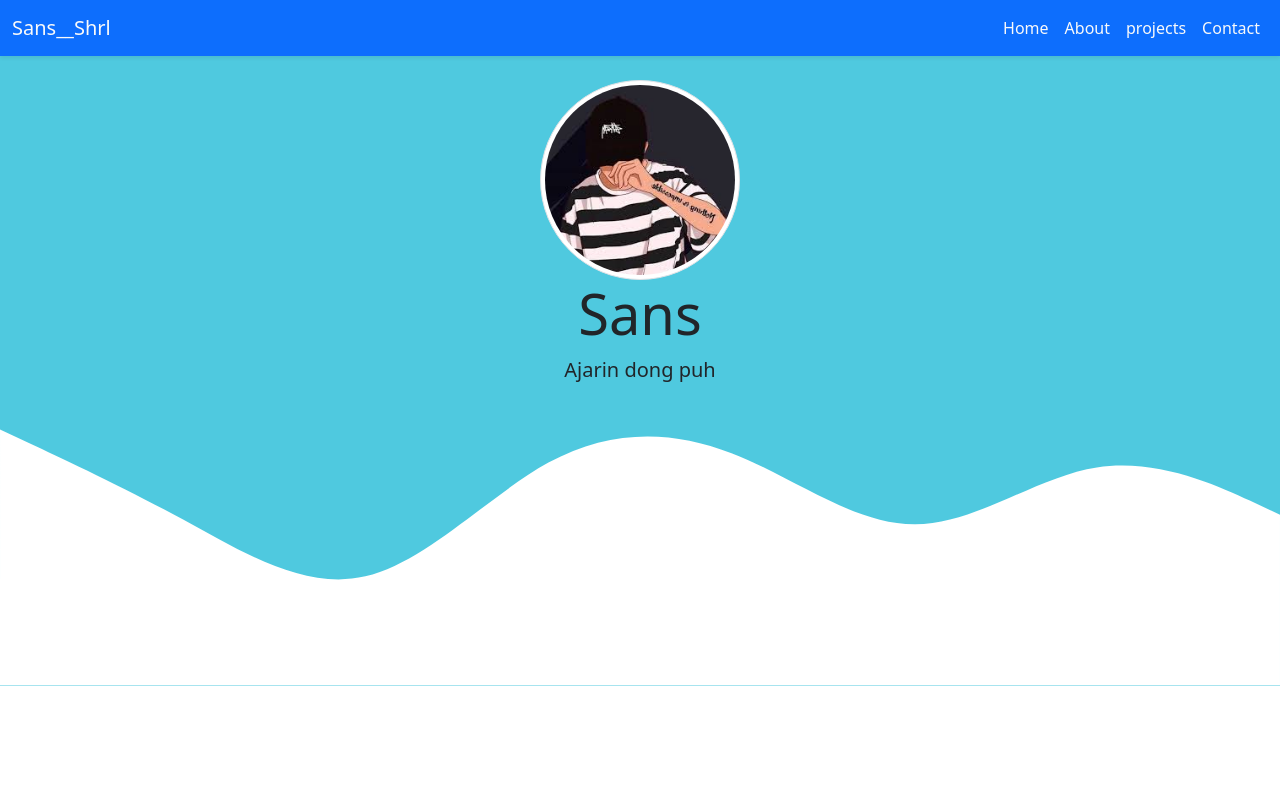
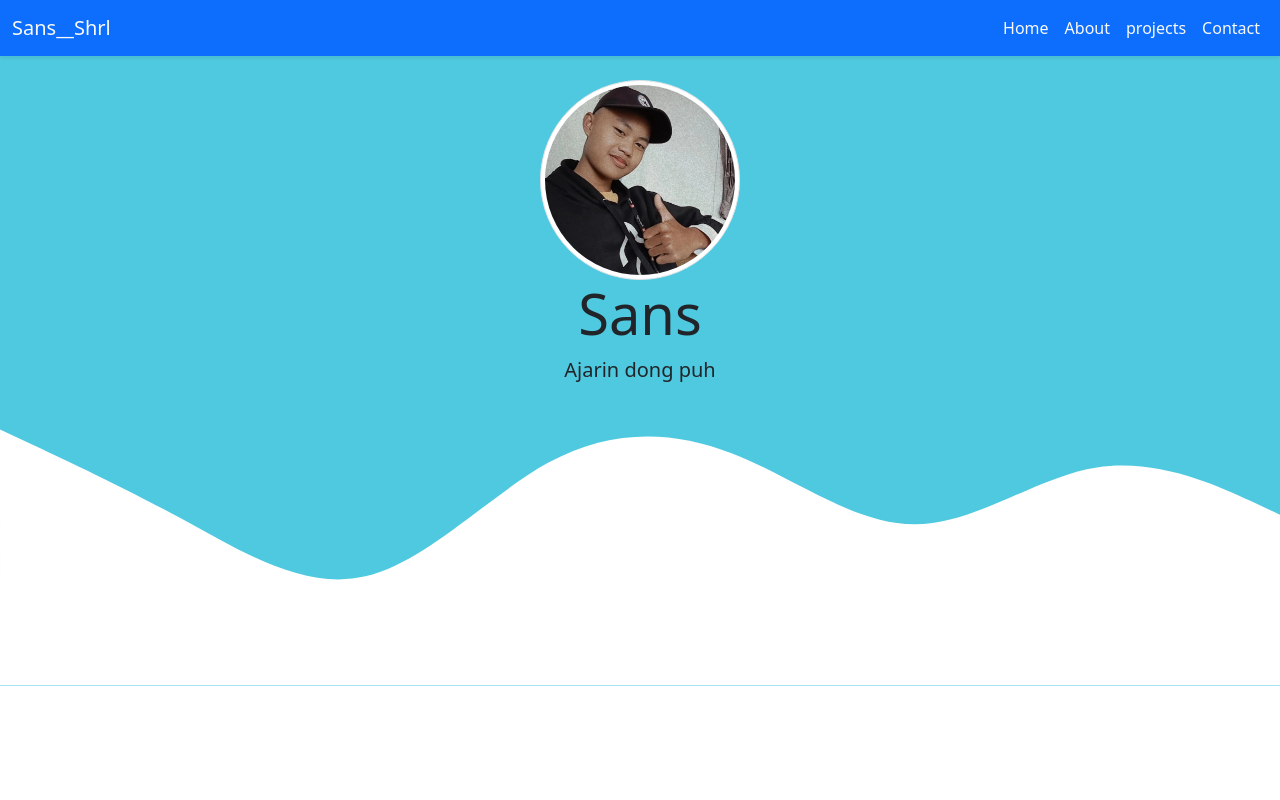
Before and after one commit to SaniSahrulMuharam/bootstrap, a plain HTML site: page index.html in a window 1280 px wide. Shown: the top 800 px of the page. Drawn offline with nearby package versions, Linux system fonts and the light colour scheme.

Commit message:
Update index.html

```diff
--- a/index.html
+++ b/index.html
@@ -38,7 +38,7 @@
     </div>
   </nav>
   <div class="jumbotron text-center mb-3 ">
-    <img src="img/images.jpeg" alt="" width="200" class="rounded-circle img-thumbnail">
+    <img src="Sans.jpeg" alt="" width="200" class="rounded-circle img-thumbnail">
     <h1 class="display-4">Sans</h1>
     <p class="lead">Ajarin dong puh</p>
     <svg xmlns="http://www.w3.org/2000/svg" viewBox="0 0 1440 320">
```
